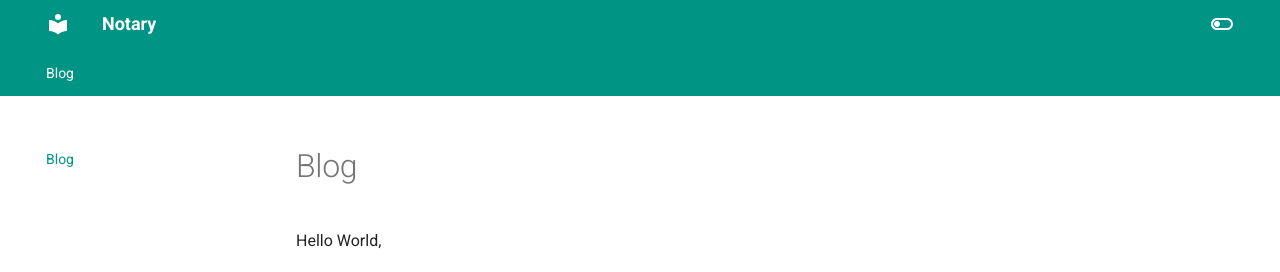
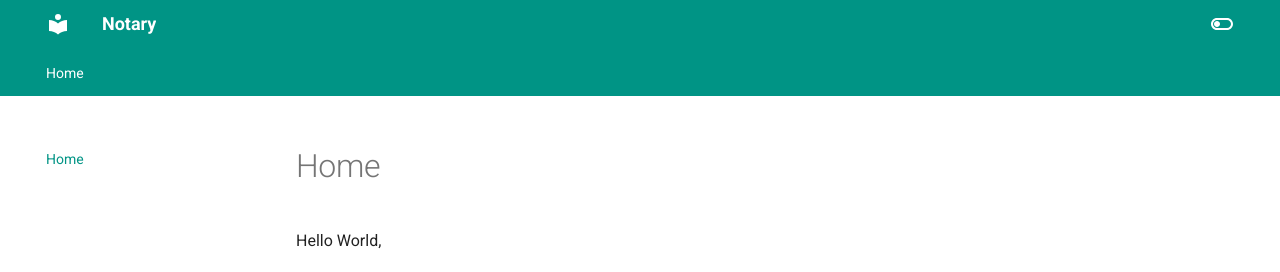
Before and after one commit to RBBU/notary, an MkDocs documentation site: the page built from docs/index.md, in a window 1280 px wide. Shown: the top 272 px of the page. Built offline with MkDocs 1.6.1 and Material for MkDocs 9.7.7, drawn with Linux system fonts in a browser that asks for light colours.

Commit message:
changed the title

```diff
--- a/docs/index.md
+++ b/docs/index.md
@@ -1,4 +1,4 @@
-# Blog
+# Home
 
 Hello World,
 
```
